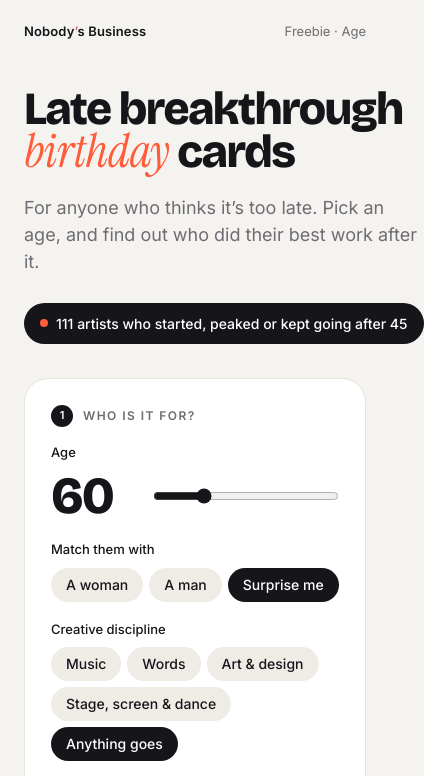
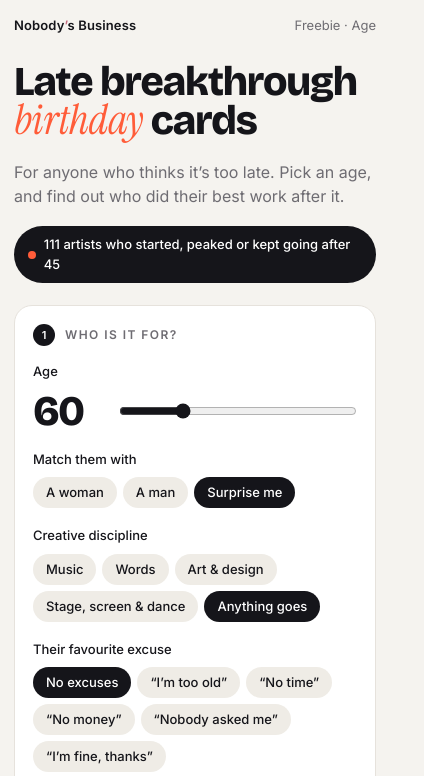
Before and after one commit to kasiata/podcast-age, a plain HTML site: page index.html in a window 390 px wide. Shown: the top 776 px of the page, 424 px wide, since content can reach past the window. Drawn offline with nearby package versions, Linux system fonts and the light colour scheme.

Commit message:
Update index.html

```diff
--- a/index.html
+++ b/index.html
@@ -66,6 +66,21 @@
   .note{font-size:13px;color:var(--dim);margin-top:10px;min-height:1.3em}
 
   footer{margin-top:56px;border-top:1px solid var(--line);padding-top:16px;font-size:13px;color:var(--dim);display:flex;justify-content:space-between;gap:12px;flex-wrap:wrap}
+  /* phones */
+  .maker > *{min-width:0}
+  @media (max-width:600px){
+    .page{padding:16px 14px 48px}
+    .hero{padding:28px 0 22px;gap:18px}
+    h1{font-size:clamp(34px,10.5vw,46px);letter-spacing:-.03em;overflow-wrap:anywhere}
+    .dek{font-size:16px}
+    .pill{white-space:normal;font-size:13px;padding:9px 14px}
+    .panel{padding:18px;border-radius:18px}
+    .frame{padding:10px;border-radius:18px}
+    .agebig{font-size:42px;min-width:70px}
+    .chips button{font-size:13px;padding:8px 12px}
+    .actions .btn{flex:1 1 calc(50% - 8px);text-align:center;padding:12px 10px}
+    footer{flex-direction:column}
+  }
 </style>
 </head>
 <body>
```
